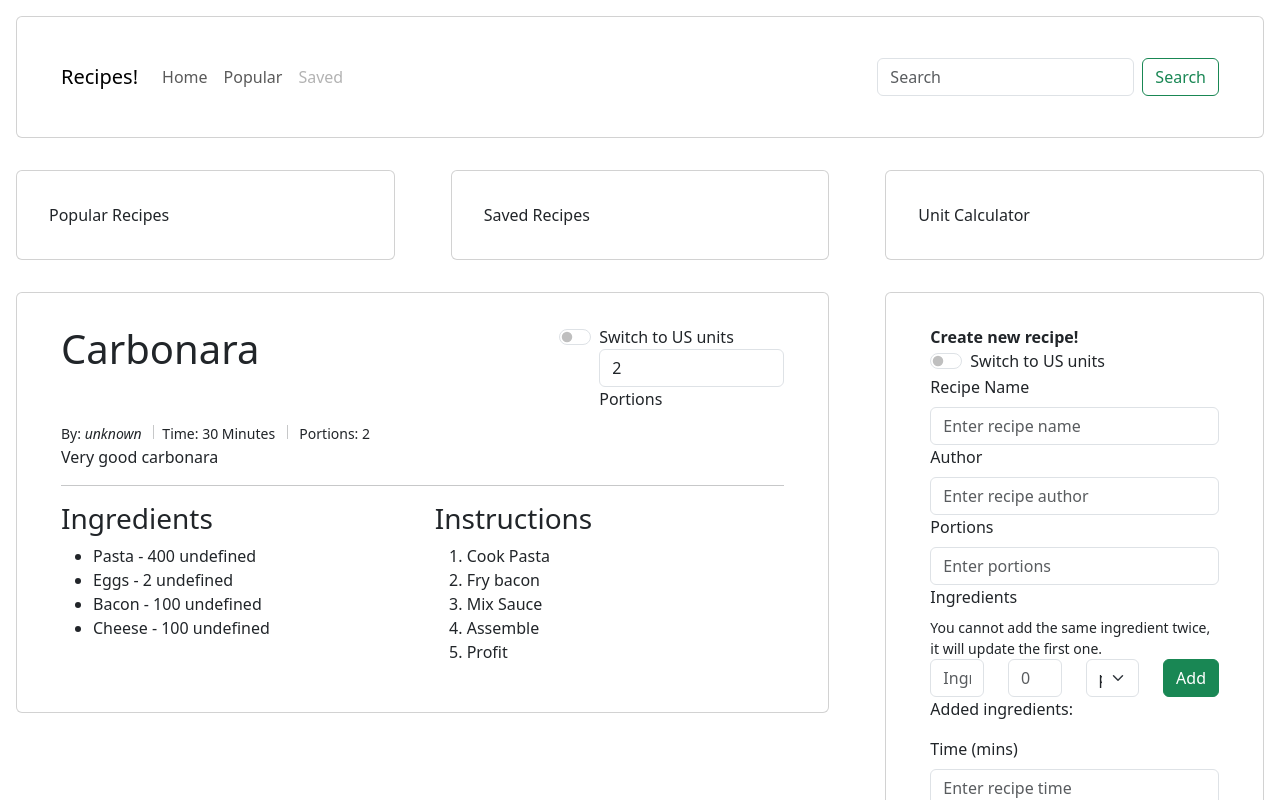
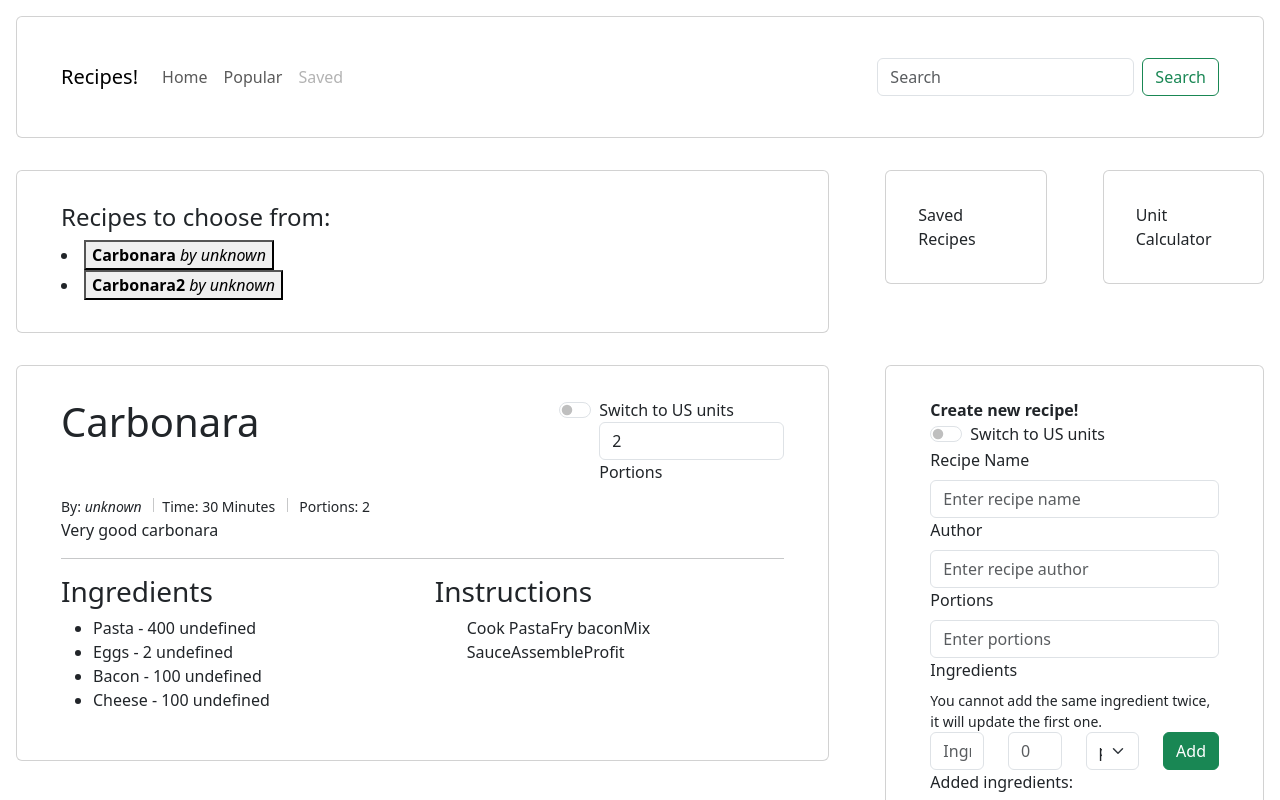
Before and after one commit to ebaynissen/recipe-app, a React (Vite) app: page / in a window 1280 px wide. Shown: the top 800 px of the page. Built offline with nearby package versions, Linux system fonts and the light colour scheme.

Commit message:
Testing & Added comments

```diff
--- a/src/App.jsx
+++ b/src/App.jsx
@@ -4,6 +4,7 @@ import { Container, Row, Col } from 'react-bootstrap';
 import DisplayCard from './components/DisplayCard';
 import RecipeDisplay from './components/RecipeDisplay';
 import NewRecipeForm from './components/NewRecipeForm';
+import RecipeList from './components/RecipeList';
 import {Recipe} from './classes/Recipe';
 import {useState} from 'react';
 
@@ -14,14 +15,14 @@ function App() {
       {"Pasta" : {amount:400, unit:"gram"}, "Eggs": { amount:2, unit:"pieces"}, "Bacon" : {amount:100, unit:"gram"}, "Cheese" : {amount:100 , unit:"gram"}},
       "30",
       "Very good carbonara",
-      ["Cook Pasta", "Fry bacon", "Mix Sauce", "Assemble", "Profit"]
+      ["Cook Pasta", "Fry bacon", "Mix Sauce", "Assemble", "Profit"], false, 2
     ),
     new Recipe(
       "Carbonara2", "unknown",
-      {"Pasta" : {amount:400, unit:"gram"}, "Eggs": { amount:2, unit:"pieces"}, "Bacon" : {amount:100, unit:"gram"}, "Cheese" : {amount:100 , unit:"gram"}},
+      {"Pasta" : {amount:500, unit:"gram"}, "Eggs": { amount:4, unit:"pieces"}, "Bacon" : {amount:200, unit:"gram"}, "Cheese" : {amount:200 , unit:"gram"}},
       "30",
       "Very good carbonara2",
-      ["Cook Pasta", "Fry bacon", "Mix Sauce2", "Assemble", "Profit"]
+      ["Cook Pasta", "Fry bacon", "Mix Sauce2", "Assemble", "Profit"], false, 4
     )
   ]);
   const [selectedRecipe, setSelectedRecipe] = useState(recipes[0]);
@@ -36,7 +37,9 @@ function App() {
         <Col><DisplayCard content={<Navigation recipes={recipes} searched={setSelectedRecipe}/>}/></Col>
       </Row>
       <Row>
-        <Col><DisplayCard content={"Popular Recipes"}/></Col>
+      <Col xs={8}>
+          <DisplayCard content={<RecipeList recipes={recipes} setView={setSelectedRecipe}/>}/>
+        </Col>
         <Col><DisplayCard content={"Saved Recipes"}/></Col>
         <Col><DisplayCard content={"Unit Calculator"}/></Col>
       </Row>
--- a/src/components/NewRecipeForm.jsx
+++ b/src/components/NewRecipeForm.jsx
@@ -161,7 +161,7 @@ function handleSubmit(e, addToCatalogue, ingredients, unitUS, setIngredients, se
   form[7].value, //time
   form[8].value, //description
   form[9].value,  //steps
-  unitUS,
+  unitUS, //unitType
   form[2].value //portions
   );
 
@@ -178,7 +178,7 @@ function handleSubmit(e, addToCatalogue, ingredients, unitUS, setIngredients, se
 
 function addHandler(e, ingredients, setIngredients, tempItem, setTempItem){
   var temp = ingredients;
-  temp[tempItem.Item] = {"amount":tempItem.Amount, "unit":tempItem.Unit};
+  temp[tempItem.Item] = {amount : tempItem.Amount, unit:tempItem.Unit};
   setIngredients(temp);
   setTempItem({"Item": tempItem.Item , "Amount": tempItem.Amount, "Unit": tempItem.Unit});
   //tempItem should be cleared in combination of clearing the form so they match...
--- a/src/components/RecipeDisplay.jsx
+++ b/src/components/RecipeDisplay.jsx
@@ -2,6 +2,9 @@ import { Container, Row, Col, Form, Button } from 'react-bootstrap';
 import { useState } from 'react';
 
 export default function RecipeDisplay({Recipe}) {
+
+    {/*TODO: When Recipe changes (selectedRecipe), the states dont reset! This needs to happen! The Entire RecipeDisplay needs to reset.. */}
+
     const [unitUS, setUnitUS] = useState(Recipe.unitUS); // boolean state based on switch for which unit shown.
     const ingredient_list = Object.keys(Recipe.ingredients);
     const [portions, setPortions] = useState(Recipe.portions);
@@ -59,6 +62,7 @@ export default function RecipeDisplay({Recipe}) {
             <Col>
                 <h3>Ingredients</h3>
                 <ul>
+                {/*TODO: Ingredients dont update correctly!!! When changing selectedRecipe, the dispIng state doesnt reset? */}
                     {ingredient_list.map((ing) =>
                     <li key={ing}>{`${ing} - ${dispIng[ing].amount} ${dispIng[ing].unitUS}`}</li>)}
                     </ul>
@@ -66,7 +70,8 @@ export default function RecipeDisplay({Recipe}) {
             <Col>
                 <h3>Instructions </h3>
                 <ol>
-                    {Recipe.steps.map((step) => <li key={step}>{step}</li>)}
+                    {Recipe.steps}
+                    {/*Recipe.steps.map((step) => <li key={step}>{step}</li>)*/}
                 </ol>
              </Col>
 
--- /dev/null
+++ b/src/components/RecipeList.jsx
@@ -0,0 +1,22 @@
+import { Container, Row, Col, Form, Button } from 'react-bootstrap';
+import { useState } from 'react';
+
+export default function RecipeList({recipes, setView}) {
+
+
+    return (
+    <Container>
+        <h4> Recipes to choose from: </h4>
+
+        {recipes.map((rec) =>
+        <li key={rec}>
+            <button key={"Button"+rec} onClick={() => setView(rec)}>
+                <b>{rec.name}</b> <i>by {rec.author}</i>
+            </button>
+        </li>)}
+
+
+
+    </Container>
+    )
+}
```
